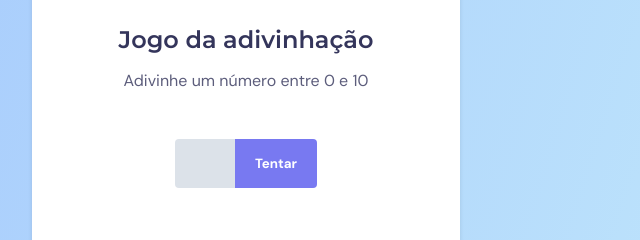
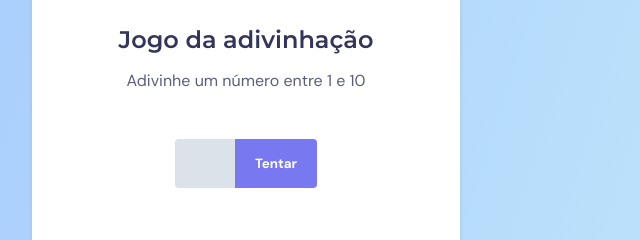
Before and after one commit to vhraposo/guessing-game, a plain HTML site: page index.html in a window 1280 px wide. Shown: the part 226-466 px from the top of the page, 394-1034 px from the left. Drawn offline with Linux system fonts and the light colour scheme.

Commit message:
Update index.html

```diff
--- a/index.html
+++ b/index.html
@@ -15,7 +15,7 @@
 
         <div class="screen1">
             <h1>Jogo da adivinhação</h1>
-            <p>Adivinhe um número entre 0 e 10</p>
+            <p>Adivinhe um número entre 1 e 10</p>
 
             <form>
                  <input id="inputNumber" type="number">
```
